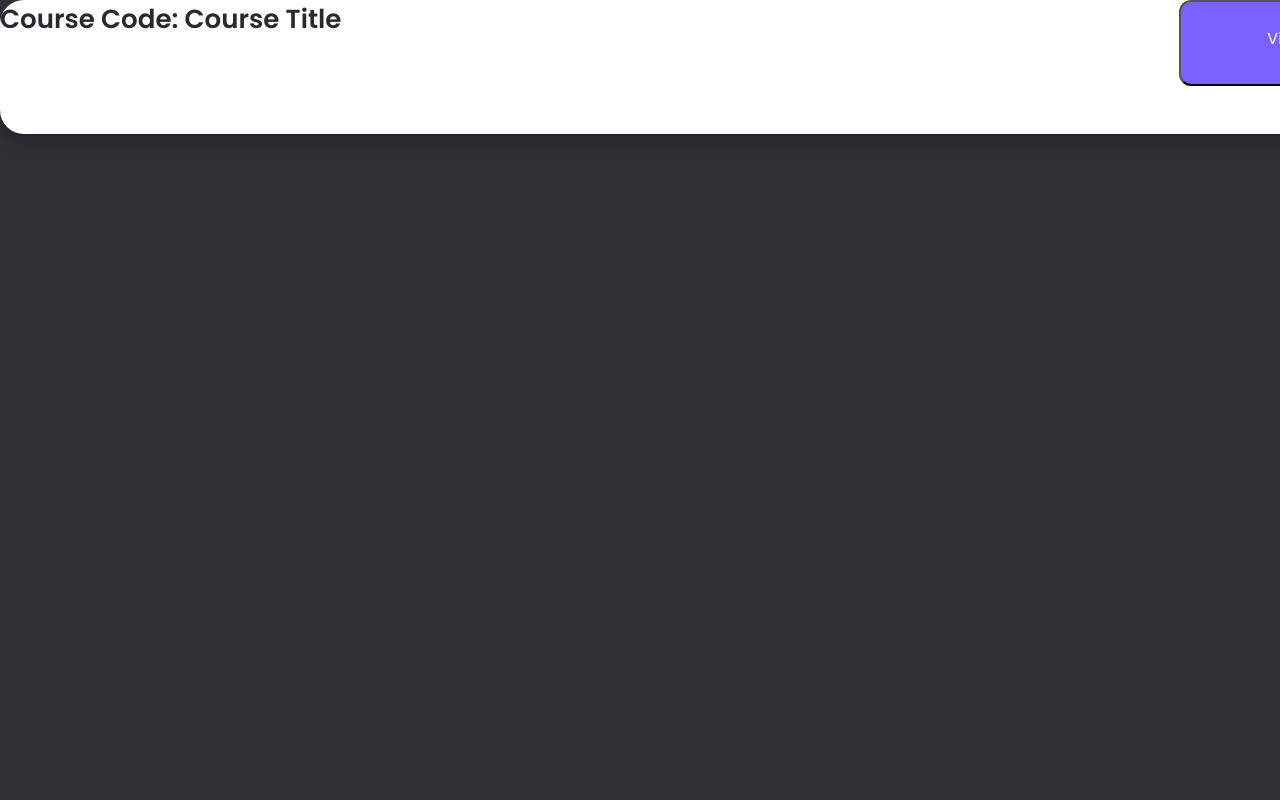
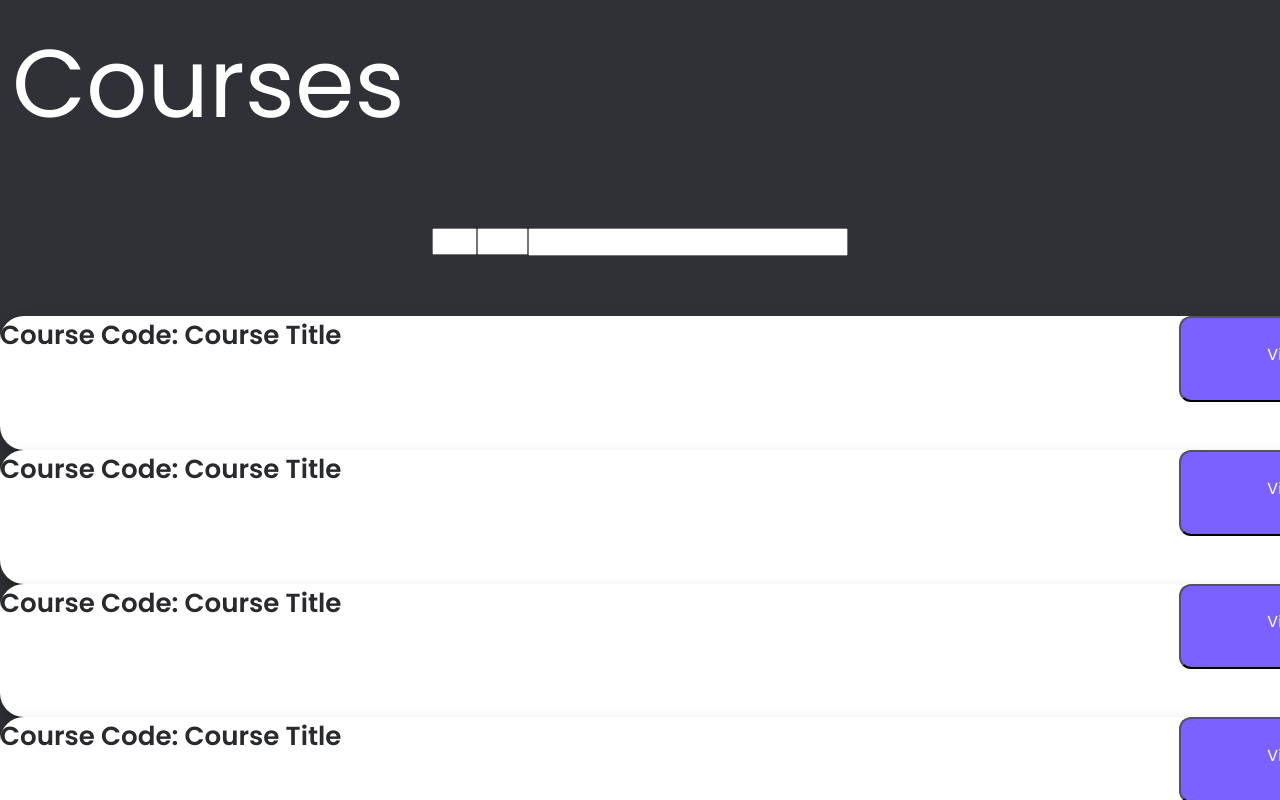
Before and after one commit to nkss-dev/nkss-old-web-frontend, a React (Create React App) app: page /courses in a window 1280 px wide. Built offline with nearby package versions, Linux system fonts and the light colour scheme.

Commit message:
courses page search bar and courses page layout
Signed-off-by: Yash Mittal <mittal.yash12@hotmail.com>

```diff
--- a/src/components/Courses/CourseSearchBar.scss
+++ b/src/components/Courses/CourseSearchBar.scss
@@ -0,0 +1,27 @@
+.courseSearchBarContainer {
+  margin: 12px;
+  padding: 24px;
+}
+
+.selectedFilters {
+
+}
+
+.searchComponentsContainer {
+  display: flex;
+  flex-direction: row;
+  justify-content: center;
+  margin: 24px;
+}
+
+.semesterFilterDropdown {
+
+}
+
+.branchFilterDropDown {
+
+}
+
+.searchBar {
+
+}
--- a/src/components/Courses/CourseSearchBar.tsx
+++ b/src/components/Courses/CourseSearchBar.tsx
@@ -2,7 +2,39 @@ import React from "react";
 import "./CourseSearchBar.scss";
 
 const CourseSearchBar = () => {
-  return <div>CourseSearchBar</div>;
+  return (
+    <div className="courseSearchBarContainer">
+      <div className="selectedFilters"></div>
+      <div className="searchComponentsContainer">
+        <div className="semesterFilterDropdown">
+          <select>
+            <option value="I"> I </option>
+            <option value="II"> II </option>
+            <option value="III"> III </option>
+            <option value="IV"> IV </option>
+            <option value="V"> V </option>
+            <option value="VI"> VI </option>
+            <option value="VII"> VII </option>
+            <option value="VIII"> VIII </option>
+          </select>
+        </div>
+        <div className="branchFilterDropdown">
+          <select>
+            <option value="CS"> CS </option>
+            <option value="IT"> IT </option>
+            <option value="ME"> ME </option>
+            <option value="PIE"> PIE </option>
+            <option value="CE"> CE </option>
+            <option value="EE"> EE </option>
+            <option value="ECE"> ECE </option>
+          </select>
+        </div>
+        <div className="searchBar">
+          <input type="text" />
+        </div>
+      </div>
+    </div>
+  );
 };
 
 export default CourseSearchBar;
--- a/src/components/Courses/Courses.tsx
+++ b/src/components/Courses/Courses.tsx
@@ -2,6 +2,7 @@ import * as React from "react";
 import { Course } from "../../types/course";
 import CourseCard from "./CourseCard";
 import "./courses.scss";
+import CourseSearchBar from "./CourseSearchBar";
 
 const Courses = () => {
   const [courses, setCourses] = React.useState([]);
@@ -16,7 +17,17 @@ const Courses = () => {
 
   return (
     <div>
+      <div className="headingConatiner"> Courses </div>
       <div>
+        <CourseSearchBar />
+      </div>
+      <div>
+        <CourseCard />
+        <CourseCard />
+        <CourseCard />
+        <CourseCard />
+        <CourseCard />
+        <CourseCard />
         <CourseCard />
       </div>
     </div>
```
